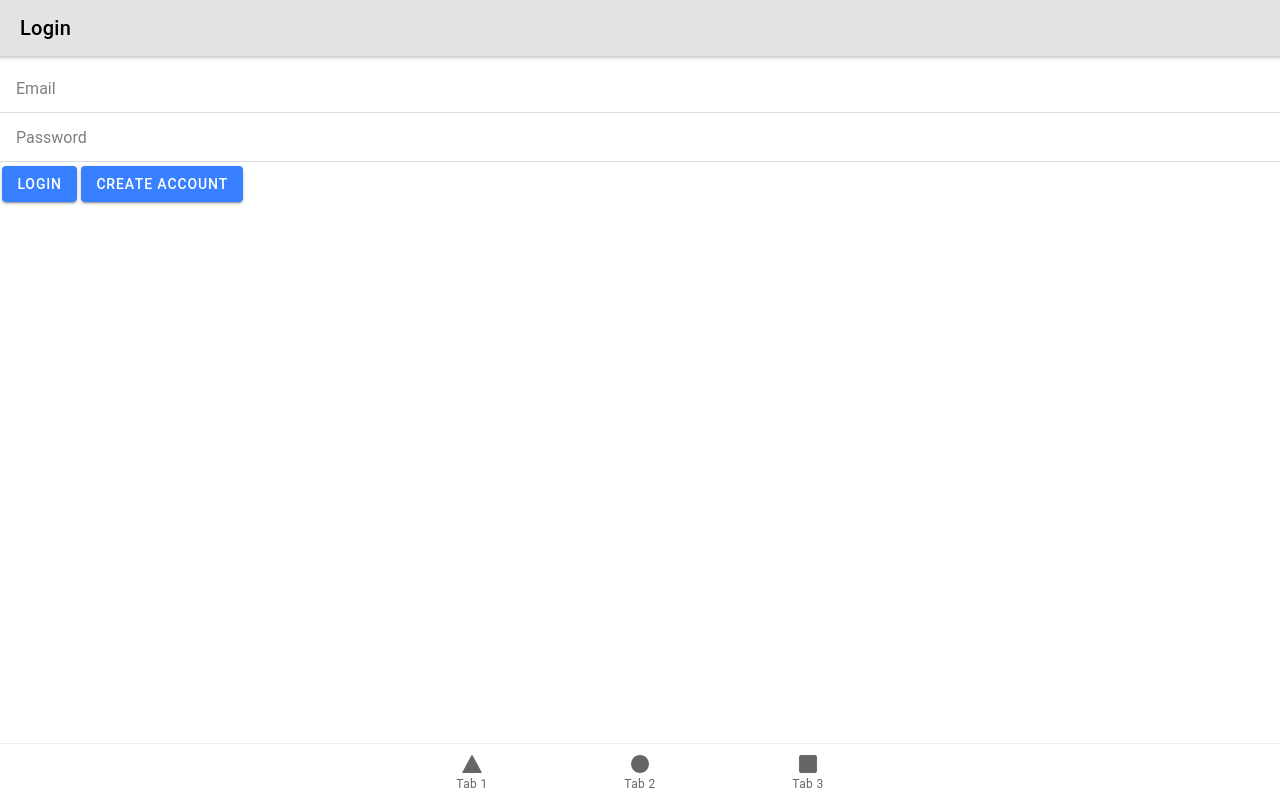
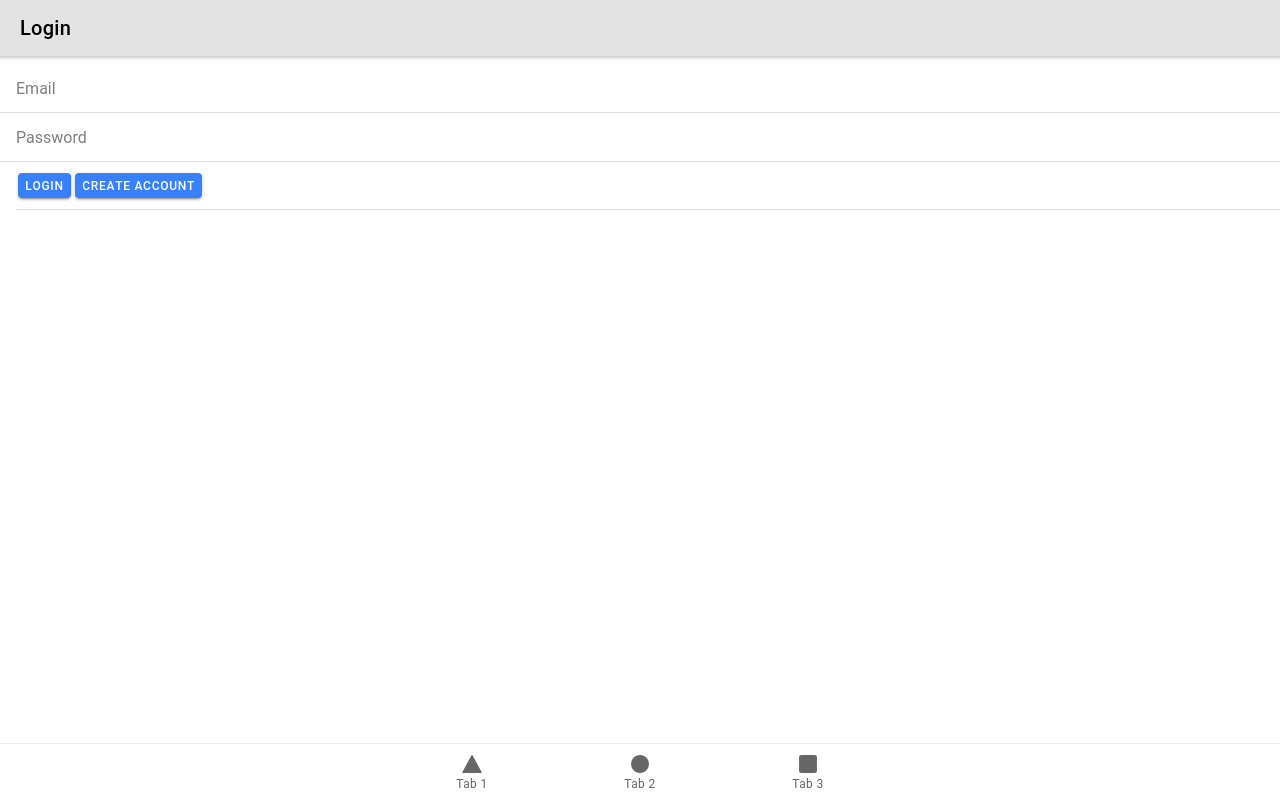
Before and after one commit to kevin-pietruszka/FlexBros, a React (Create React App) app: page /login in a window 1280 px wide. Built offline with nearby package versions, Linux system fonts and the light colour scheme.

Commit message:
routes to tab1

```diff
--- a/src/pages/Login.tsx
+++ b/src/pages/Login.tsx
@@ -1,4 +1,4 @@
-import { IonContent, IonHeader, IonPage, IonTitle, IonToolbar, IonList, IonItem, IonInput, IonButton } from '@ionic/react';
+import { IonContent, IonHeader, IonPage, IonTitle, IonToolbar, IonList, IonItem, IonInput, IonButton, IonRouterLink } from '@ionic/react';
 import { useState } from 'react';
 import './Login.css';
 
@@ -59,8 +59,10 @@ const Login: React.FC = () => {
           <IonItem>
             <IonInput type="password" placeholder="Password" onIonInput={(e:any) => setPassword(e.target.value)}></IonInput>
           </IonItem>
-          <IonButton onClick={() => login()}>Login</IonButton>
-          <IonButton routerLink='/CreateAccount'>Create Account</IonButton>
+          <IonItem>
+            <IonButton onClick={() => login()} routerLink='/Tab1'>Login</IonButton>
+            <IonButton routerLink='/CreateAccount'>Create Account</IonButton>
+          </IonItem>
         </IonList>
       </IonContent>
     </IonPage>
```
